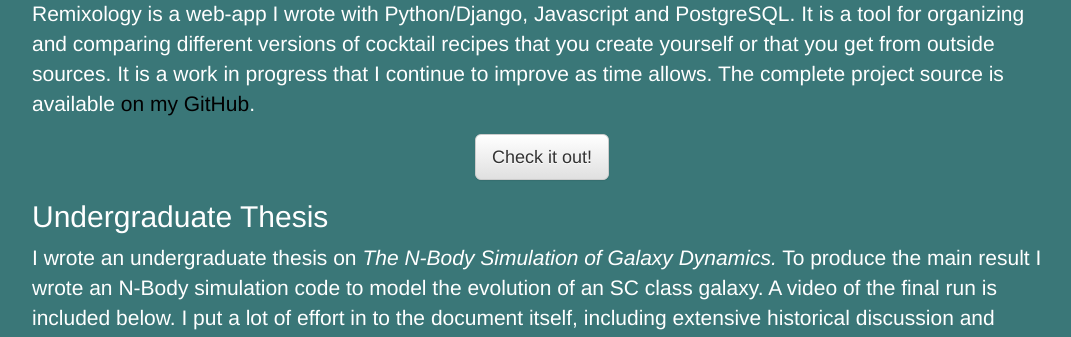
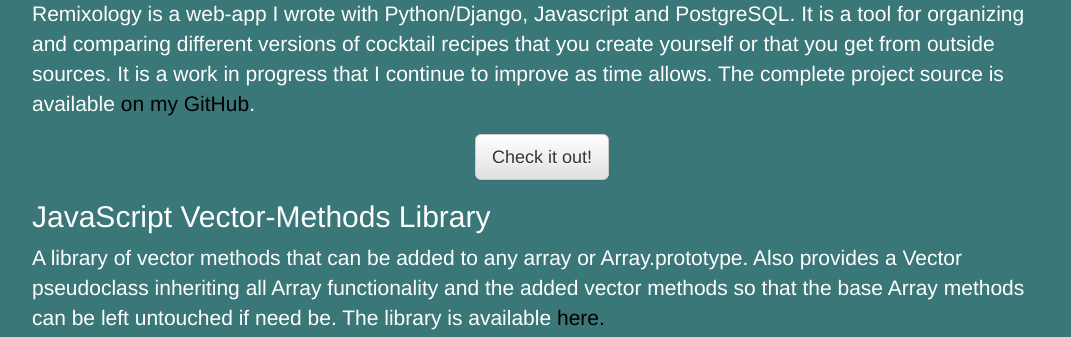
Before and after one commit to nmuldavin/website, a Django app: page /projects/ in a window 1280 px wide. Shown: the part 432-769 px from the top of the page, without its empty margins (113-1184 px from the left). Run offline with Django 3.2, Linux system fonts and the light colour scheme; some libraries are stand-ins or nearby versions.

Commit message:
Added vector library to projects

```diff
--- a/pages/templates/pages/projects.html
+++ b/pages/templates/pages/projects.html
@@ -20,6 +20,10 @@
             that you create yourself or that you get from outside sources. It is a work in progress that I continue to improve as time allows. The complete project source
             is available <a style="color:black" href="https://github.com/nmuldavin/remixology">on my GitHub</a>.</p>
             <p style="text-align:center"><a href="https://polar-ravine-95281.herokuapp.com/" class="btn btn-lg btn-default">Check it out!</a></p>
+            <h2>JavaScript Vector-Methods Library</h2>
+            <p>A library of vector methods that can be added to any array or Array.prototype. Also provides a Vector pseudoclass
+            inheriting all Array functionality and the added vector methods so that the base Array methods can be left untouched
+            if need be. The library is available <a style="color:black" href="https://github.com/nmuldavin/vector-methods">here.</a></p>
             <h2>Undergraduate Thesis</h2>
             <p>I wrote an undergraduate thesis on
                 <em>The N-Body Simulation of Galaxy Dynamics.</em>
```
